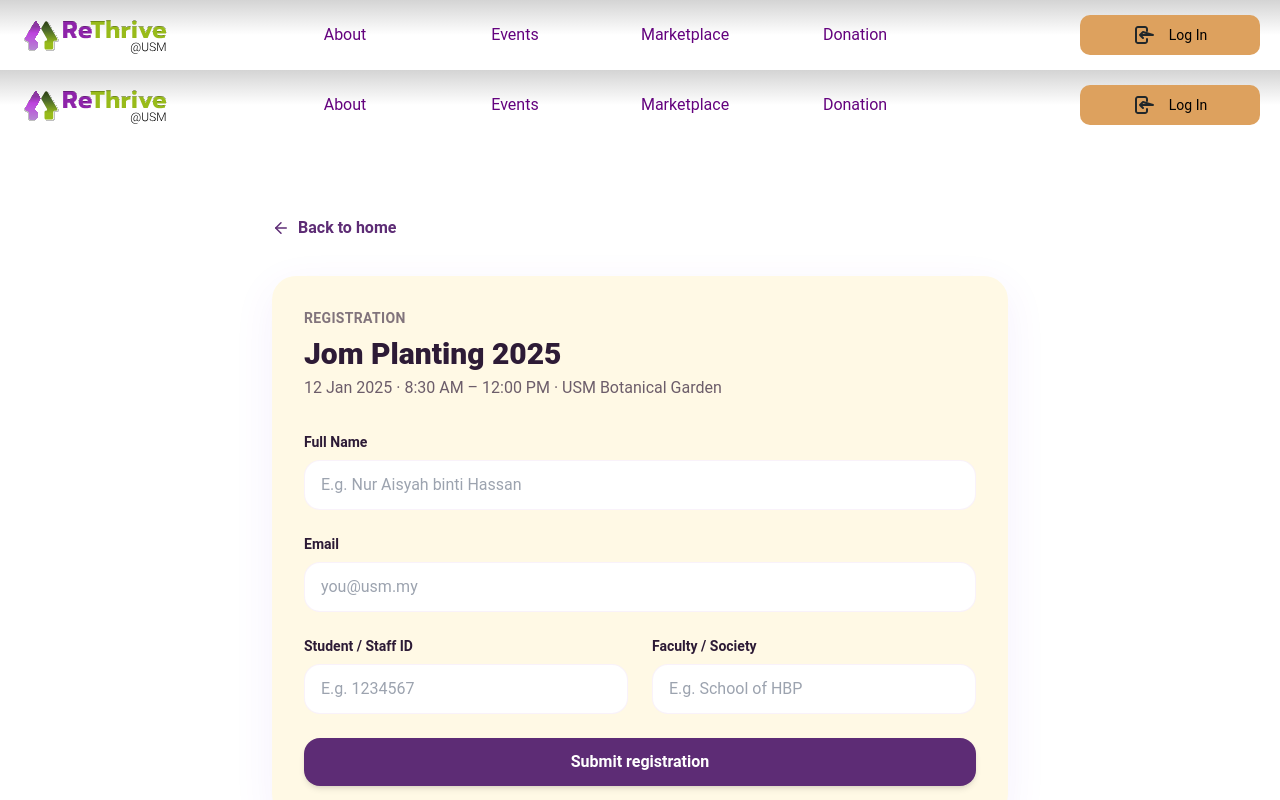
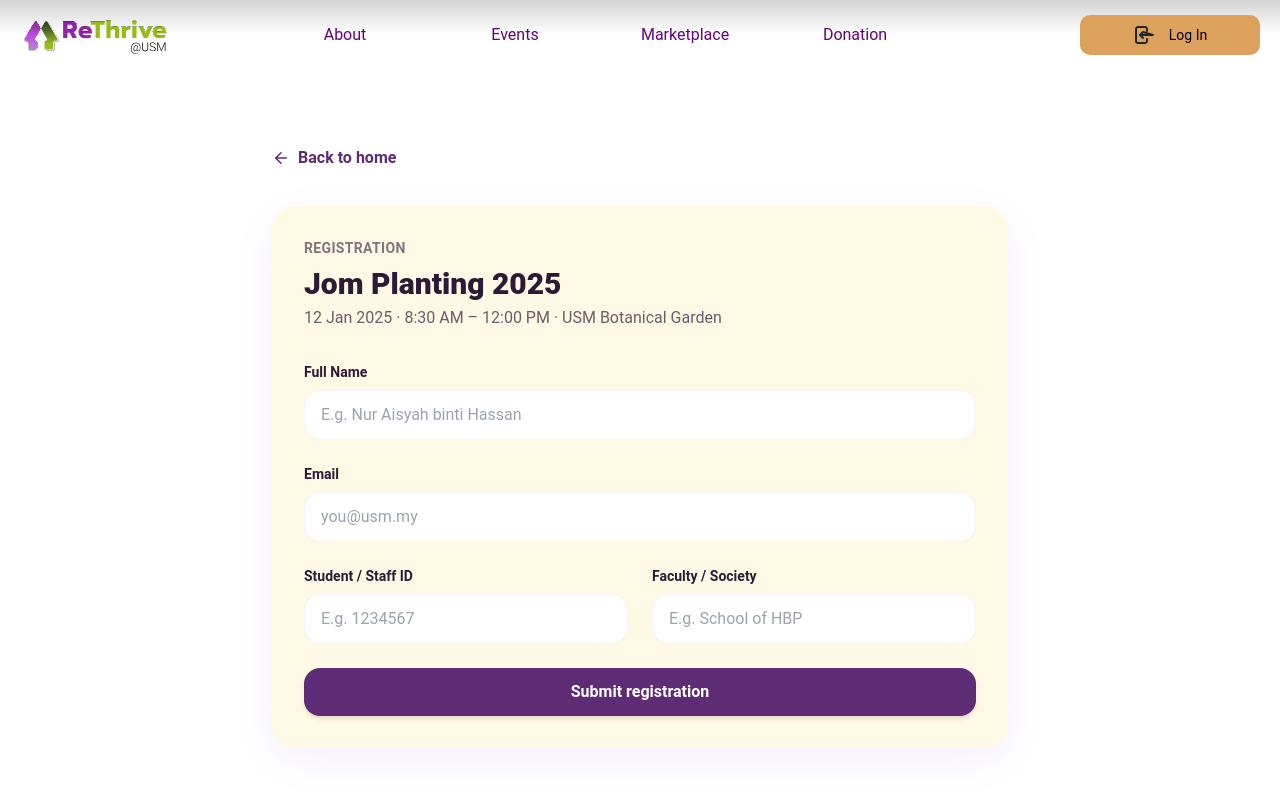
Before and after one commit to ArwenLaung/ReThrive, a React (Vite) app: page /register/1 in a window 1280 px wide. Built offline with nearby package versions, Linux system fonts and the light colour scheme.

Commit message:
remove extra header

```diff
--- a/src/pages/EventDetail.jsx
+++ b/src/pages/EventDetail.jsx
@@ -1,7 +1,6 @@
 import React from "react";
 import { Link, useNavigate, useParams } from "react-router-dom";
 import { ArrowLeft, CalendarDays, Clock, MapPin, Leaf } from "lucide-react";
-import Header from "../components/Header";
 import { EVENTS_DATA } from "../constants";
 
 const EventDetail = () => {
@@ -12,7 +11,6 @@ const EventDetail = () => {
   if (!event) {
     return (
       <div className="min-h-screen bg-white">
-        <Header />
         <main className="max-w-3xl mx-auto px-4 py-16 text-center">
           <p className="text-2xl font-semibold text-brand-darkText mb-6">
             That event moved or no longer exists.
@@ -31,7 +29,6 @@ const EventDetail = () => {
 
   return (
     <div className="min-h-screen bg-white">
-      <Header />
       <main className="max-w-5xl mt-7 mx-auto px-4 py-12">
         <Link
           to="/"
--- a/src/pages/EventRegistration.jsx
+++ b/src/pages/EventRegistration.jsx
@@ -1,7 +1,6 @@
 import React, { useState } from "react";
 import { Link, useNavigate, useParams } from "react-router-dom";
 import { ArrowLeft, CheckCircle } from "lucide-react";
-import Header from "../components/Header";
 import { EVENTS_DATA } from "../constants";
 
 const EventRegistration = () => {
@@ -19,7 +18,6 @@ const EventRegistration = () => {
   if (!event) {
     return (
       <div className="min-h-screen bg-white">
-        <Header />
         <main className="max-w-3xl mx-auto px-4 py-16 text-center">
           <p className="text-2xl font-semibold text-brand-darkText mb-6">
             We could not find that registration link.
@@ -51,7 +49,6 @@ const EventRegistration = () => {
 
   return (
     <div className="min-h-screen bg-white">
-      <Header />
       <main className="max-w-3xl mt-7 mx-auto px-4 py-12">
         <Link
           to="/"
```
